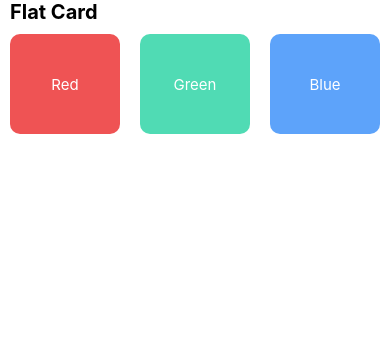
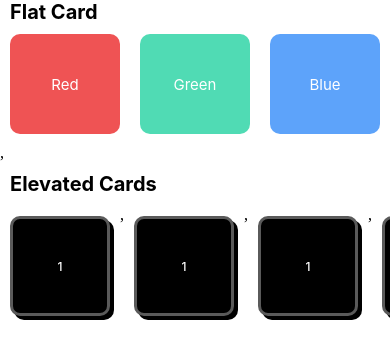
Before and after one commit to haris-afaq/React-Native, a React Native app: screen / in a window 390 px wide. Shown: the top 358 px of the page. Built offline with nearby package versions, Linux system fonts and the light colour scheme.

Commit message:
"Horizantal Scrolling"

```diff
--- a/App.tsx
+++ b/App.tsx
@@ -4,12 +4,13 @@ import React from 'react'
 
 import { SafeAreaProvider } from 'react-native-safe-area-context'
 import FlatCard from './components/FlatCard'
-
+import ElevatedCards from './components/ElevatedCards'
 export default function App() {
   return (
     <SafeAreaProvider>
       <ScrollView>
-        <FlatCard/>
+        <FlatCard/>,
+        <ElevatedCards/>
       </ScrollView>
 
     </SafeAreaProvider>
--- /dev/null
+++ b/components/ElevatedCards.tsx
@@ -0,0 +1,62 @@
+import { ScrollView, StyleSheet, Text, View } from 'react-native'
+import React from 'react'
+
+export default function ElevatedCards() {
+  return (
+    <View>
+      <Text style= {styles.sectionHeading}>Elevated Cards</Text>
+      <ScrollView horizontal= {true} style= {styles.container}>
+        <View style={[styles.card, styles.cardElevation]}>
+  <Text style={styles.bodyText}>1</Text>
+</View>,
+<View style={[styles.card, styles.cardElevation]}>
+  <Text style={styles.bodyText}>1</Text>
+</View>,
+<View style={[styles.card, styles.cardElevation]}>
+  <Text style={styles.bodyText}>1</Text>
+</View>,
+<View style={[styles.card, styles.cardElevation]}>
+  <Text style={styles.bodyText}>1</Text>
+</View>
+      </ScrollView>
+    </View>
+  )
+}
+
+const styles = StyleSheet.create({
+  sectionHeading:{
+    fontSize: 20,
+    fontWeight: "bold",
+    color: "#000000",
+    margin: 10,
+  },
+  bodyText:{
+        fontSize: 12,
+    fontWeight: "500",
+    color: "#FFFFFF",
+  },
+  container:{
+    flex: 1
+  },
+  card: {
+    flex: 1,
+    width: 100,
+    height: 100,
+    borderRadius: 10,
+    marginEnd: 10,
+    marginStart: 10,
+    marginVertical: 10,
+    alignItems: "center",
+    justifyContent: "center",
+  borderColor: "#5A5A5A",
+  borderWidth: 3
+},
+  cardElevation:{
+    backgroundColor: "#000000",
+    elevation: 1,
+    shadowOffset: {
+      width: 4,
+      height: 4,
+    }
+  }
+})
```
